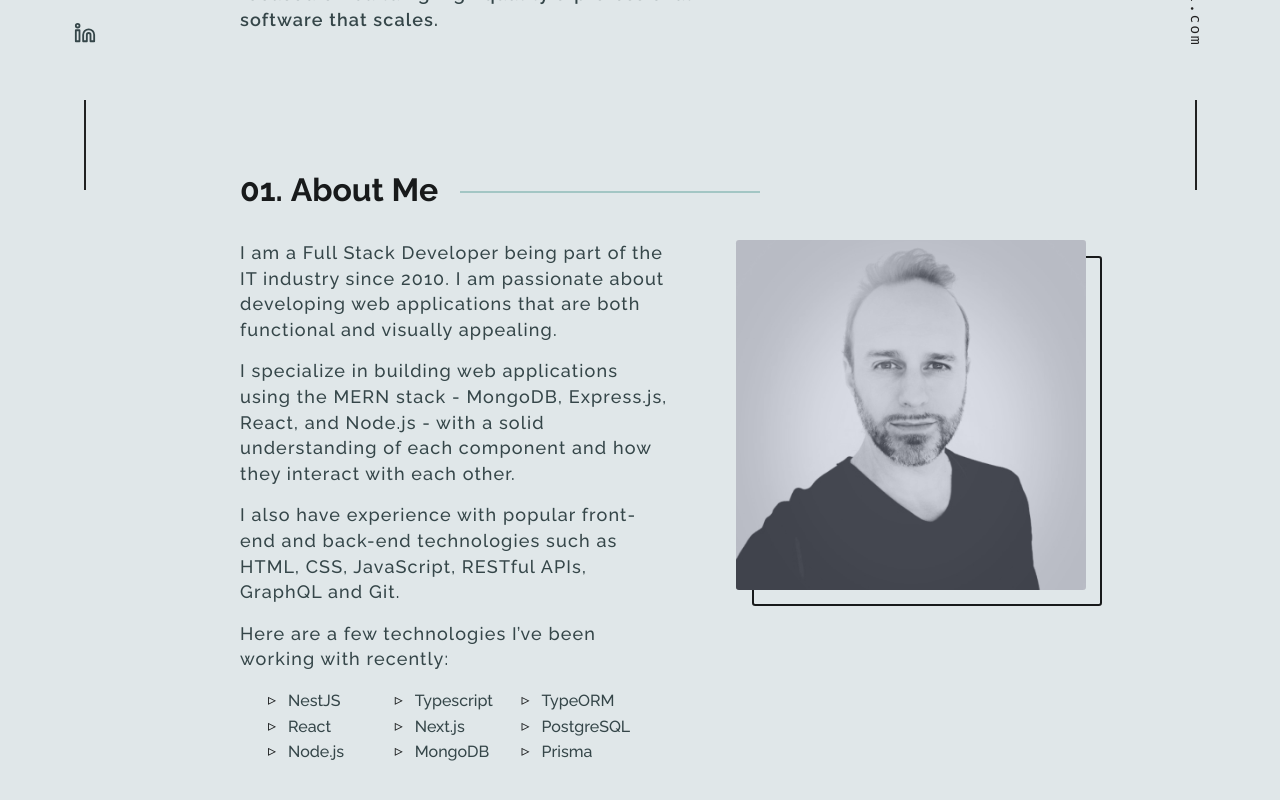
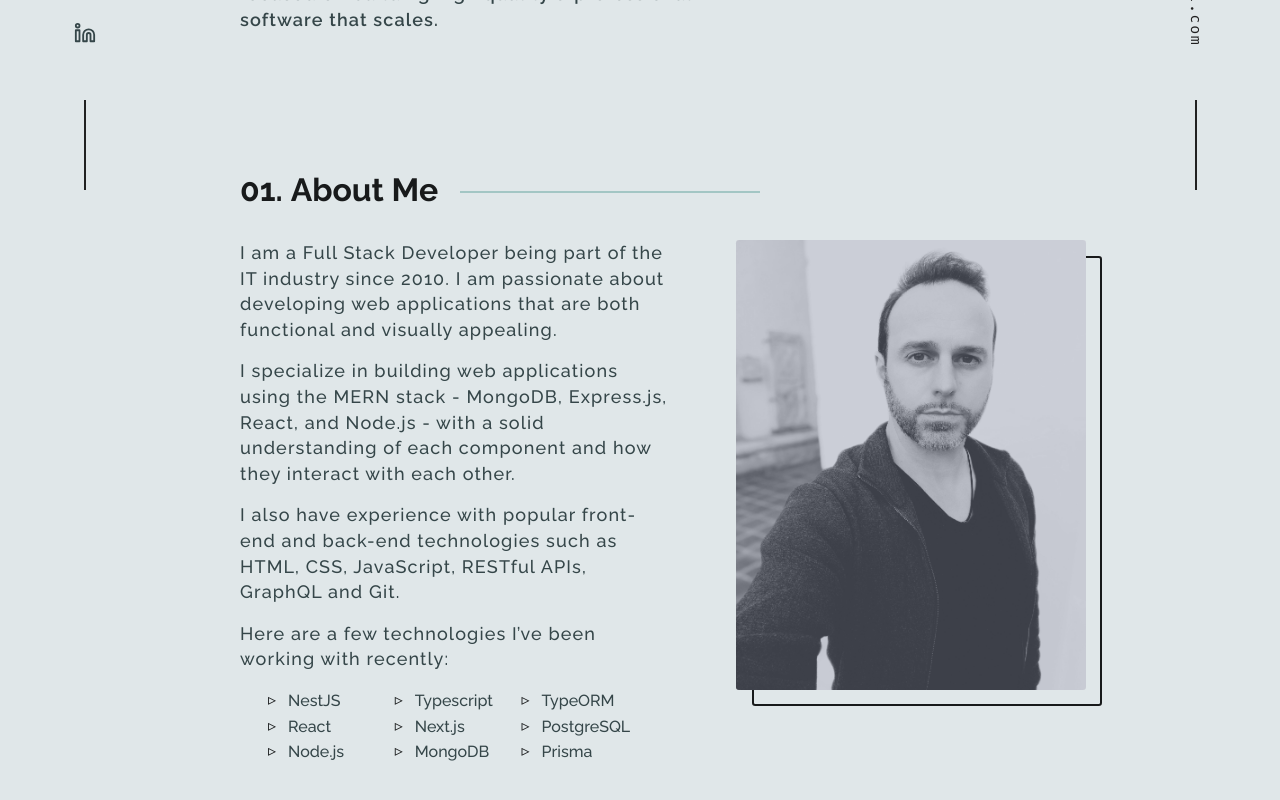
Before and after one commit to francislagares/francis-nextjs-portfolio, a Next.js app: page / in a window 1280 px wide. Shown: the part 610-1410 px from the top of the page. Built offline with nearby package versions, Linux system fonts and the light colour scheme; no server answers.

Commit message:
feat: update profile image

```diff
--- a/package.json
+++ b/package.json
@@ -66,5 +66,5 @@
       "path": "cz-conventional-changelog"
     }
   },
-  "packageManager": "pnpm@8.15.0"
+  "packageManager": "pnpm@9.1.0+sha256.22e36fba7f4880ecf749a5ca128b8435da085ecd49575e7fb9e64d6bf4fad394"
 }
--- a/src/scss/sections/_about.scss
+++ b/src/scss/sections/_about.scss
@@ -87,7 +87,7 @@
         transition: 0.3s ease-in-out;
         z-index: 1;
         position: absolute;
-        height: 350px;
+        height: 450px;
         width: 350px;
         background-color: #8892b04d;
         border-radius: 0.2rem;
@@ -105,7 +105,7 @@
       }
       &-container {
         position: relative;
-        height: 350px;
+        height: 450px;
         width: 350px;
         object-fit: cover;
         img {
--- a/src/sections/About.tsx
+++ b/src/sections/About.tsx
@@ -60,7 +60,7 @@
           <div className='overlay'></div>
           <div className='overlay-border'></div>
           <div className='about-grid-photo-container'>
-            <Image src='/francis.jpeg' alt='profile' fill />
+            <Image src='/francis.jpeg' alt='profile' width={350} height={450} />
           </div>
         </div>
       </div>
```
Also changed, not shown: public/francis.jpeg.
